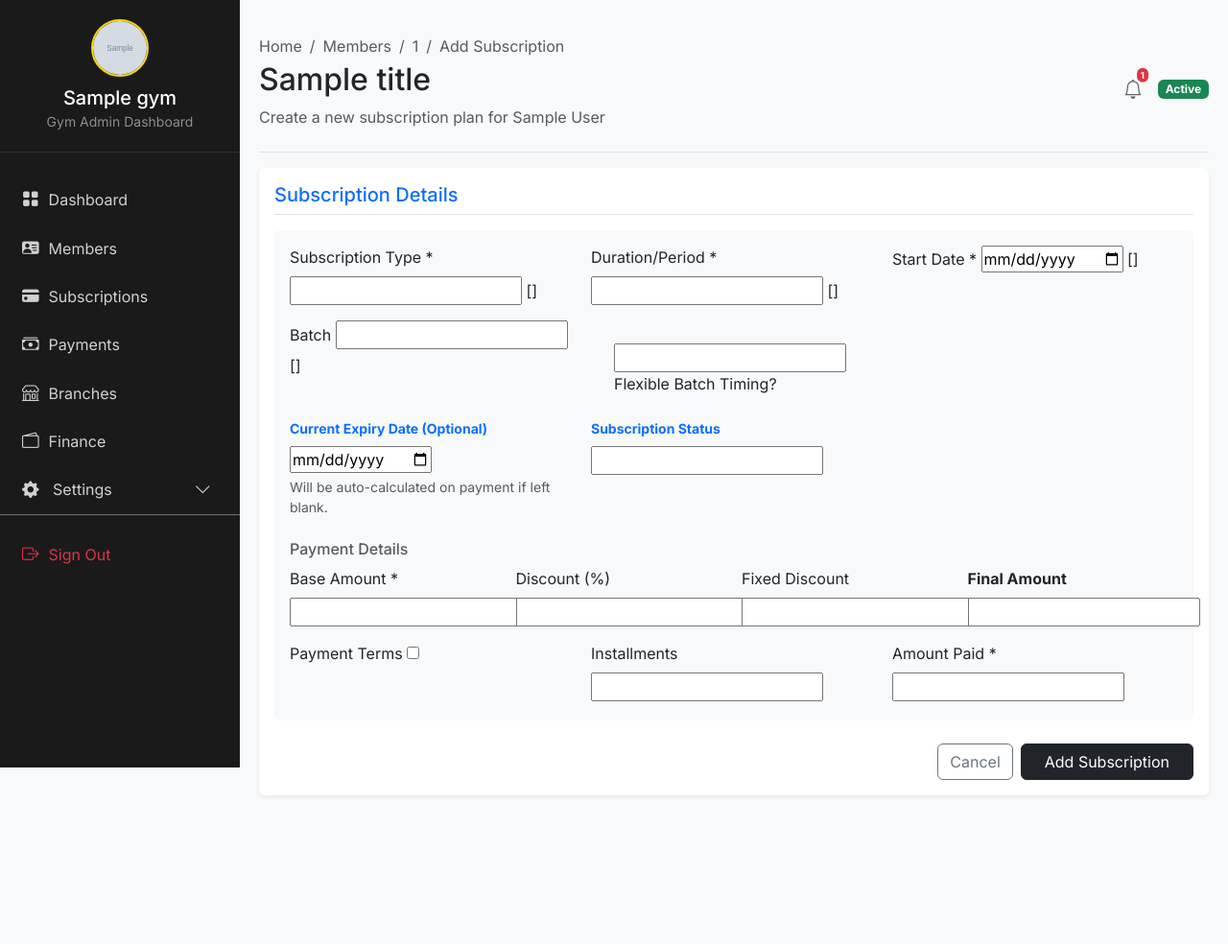
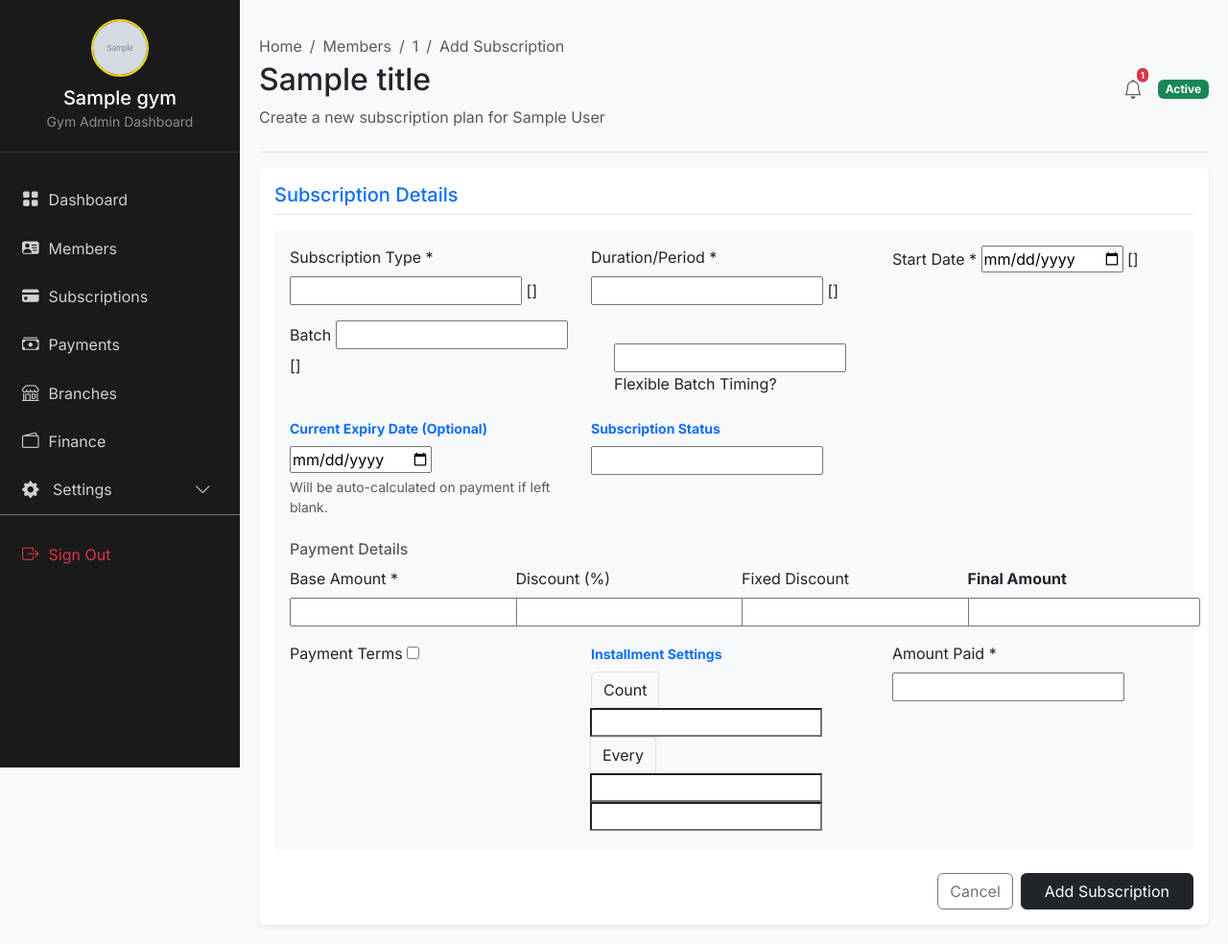
Before and after one commit to pramodthundathil/profit_backend, a Django app: template templates/user/members/subscription_form.html in a window 1280 px wide. Shown: the whole page at 96% size. Before the commit the page ends 830 px from the top, so only its background shows below. Run offline with Django 5.2, Linux system fonts and the light colour scheme; the template is opened without the code that fills it: most values are stand-ins (such as "Sample title", 1, 10 or a date in 2020); grey boxes marked "Sample" are stand-in pictures; form fields are guessed from the names that the template uses; some libraries are stand-ins or nearby versions.

Commit message:
subscription change

```diff
--- a/members/forms.py
+++ b/members/forms.py
@@ -76,7 +76,9 @@ class SubscriptionForm(forms.ModelForm):
             'subscription_type', 'subscription_period', 'start_date', 'end_date', 'status',
             'batch', 'batch_flexible',
             'base_amount', 'discount_percentage', 'discount_amount', 'final_amount',
-            'payment_terms', 'installment_count', 'amount_paid'
+            'payment_terms', 'installment_count',
+            'installment_period', 'installment_period_unit',
+            'amount_paid'
         ]
         widgets = {
             'subscription_type': forms.Select(attrs={'class': 'form-select'}),
@@ -91,6 +93,8 @@ class SubscriptionForm(forms.ModelForm):
             'final_amount': forms.NumberInput(attrs={'class': 'form-control', 'readonly': 'readonly'}),
             'payment_terms': forms.Select(attrs={'class': 'form-select'}),
             'installment_count': forms.NumberInput(attrs={'class': 'form-control'}),
+            'installment_period': forms.NumberInput(attrs={'class': 'form-control', 'placeholder': 'Interval (e.g. 1)'}),
+            'installment_period_unit': forms.Select(attrs={'class': 'form-select'}),
             'amount_paid': forms.NumberInput(attrs={'class': 'form-control', 'placeholder': 'Paid Amount'}),
         }
 
--- a/members/serializers.py
+++ b/members/serializers.py
@@ -49,7 +49,9 @@ class SubscriptionSerializer(serializers.ModelSerializer):
             'start_date', 'end_date', 'status',
             'base_amount', 'discount_amount', 'final_amount',
             'amount_paid', 'balance_amount',
-            'is_fully_paid', 'payment_terms', 'installment_count', 'installments',
+            'is_fully_paid', 'payment_terms', 'installment_count',
+            'installment_period', 'installment_period_unit',
+            'installments',
             'member_name', 'member_id_code', 'member_mobile', 'member_photo',
             'days_remaining'
         ]
--- a/templates/user/members/subscription_form.html
+++ b/templates/user/members/subscription_form.html
@@ -99,9 +99,15 @@
                          {{ subscription_form.payment_terms }}
                     </div>
                     <div class="col-md-4" id="installment_area">
-                        <label class="form-label">Installments</label>
-                         {{ subscription_form.installment_count }}
-                         <div id="installment_preview" class="form-text text-primary fw-bold mt-1"></div>
+                        <label class="form-label text-primary small fw-bold">Installment Settings</label>
+                        <div class="input-group">
+                            <span class="input-group-text small">Count</span>
+                            {{ subscription_form.installment_count }}
+                            <span class="input-group-text small">Every</span>
+                            {{ subscription_form.installment_period }}
+                            {{ subscription_form.installment_period_unit }}
+                        </div>
+                        <div id="installment_preview" class="form-text text-primary fw-bold mt-1"></div>
                     </div>
                     <div class="col-md-4">
                         <label class="form-label">Amount Paid *</label>
@@ -126,7 +132,10 @@
         const finalInput = document.getElementById('id_final_amount');
         const paymentTerms = document.getElementById('id_payment_terms');
         const installmentInput = document.getElementById('id_installment_count');
+        const periodInput = document.getElementById('id_installment_period');
+        const unitInput = document.getElementById('id_installment_period_unit');
         const installmentPreview = document.getElementById('installment_preview');
+        const installmentArea = document.getElementById('installment_area');
 
         function calculateTotal() {
             if (!baseInput || !finalInput) return;
@@ -151,9 +160,12 @@
             }
 
             const count = parseInt(installmentInput.value) || 1;
+            const period = parseInt(periodInput.value) || 1;
+            const unit = unitInput.value.toLowerCase().replace(/s$/, ''); // singularize
+
             if (count > 1 && total > 0) {
                 const perInst = (total / count).toFixed(2);
-                if(installmentPreview) installmentPreview.textContent = `${count} x ${perInst} / month`;
+                if(installmentPreview) installmentPreview.textContent = `${count} payments of ₹${perInst} every ${period} ${unit}${period > 1 ? 's' : ''}`;
             } else {
                 if(installmentPreview) installmentPreview.textContent = '';
             }
@@ -161,15 +173,15 @@
 
         function toggleInstallments() {
             if (paymentTerms && installmentArea) {
+                const inputs = installmentArea.querySelectorAll('input, select');
                 if (paymentTerms.value === 'Installment') {
-                   // installmentArea.style.display = 'block';
-                   // Rely on CSS or keeping it visible but enabled
-                   installmentArea.querySelector('input').disabled = false;
-                   if(installmentArea.querySelector('input').value == "")  installmentArea.querySelector('input').value = 1;
+                   inputs.forEach(input => input.disabled = false);
+                   if(installmentInput.value == "") installmentInput.value = 1;
+                   if(periodInput.value == "") periodInput.value = 1;
                 } else {
-                   // installmentArea.style.display = 'none';
-                   installmentArea.querySelector('input').disabled = true;
-                   installmentArea.querySelector('input').value = 1;
+                   inputs.forEach(input => input.disabled = true);
+                   installmentInput.value = 1;
+                   periodInput.value = 1;
                 }
                 calculateTotal();
             }
@@ -183,6 +195,8 @@
 
         if (installmentInput) {
              installmentInput.addEventListener('input', () => calculateTotal());
+             periodInput.addEventListener('input', () => calculateTotal());
+             unitInput.addEventListener('change', () => calculateTotal());
         }
 
         if (paymentTerms) {
```
Also changed, not shown: members/models.py (+29 -2 lines), notifications/views.py (+17 -13 lines), members/migrations/0009_subscription_installment_period_and_more.py (added).
